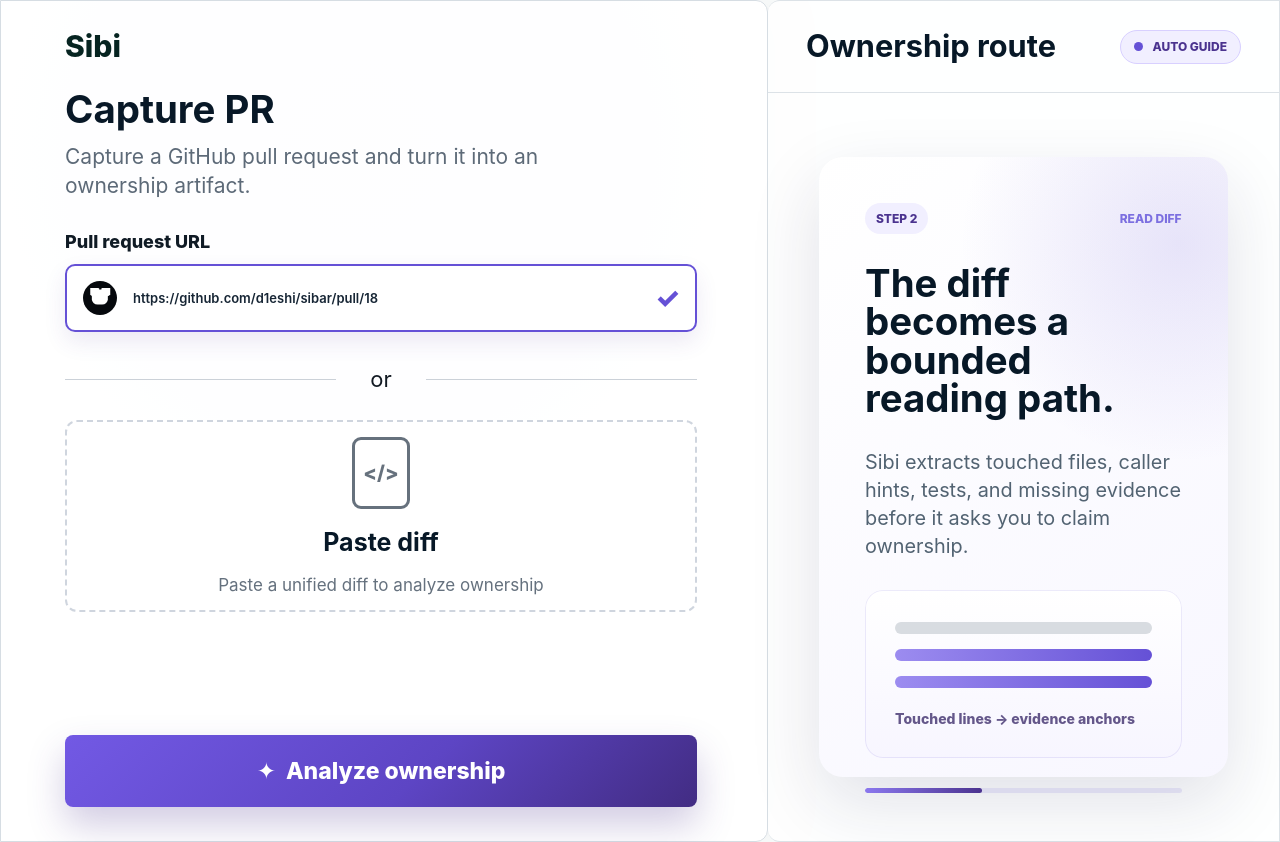
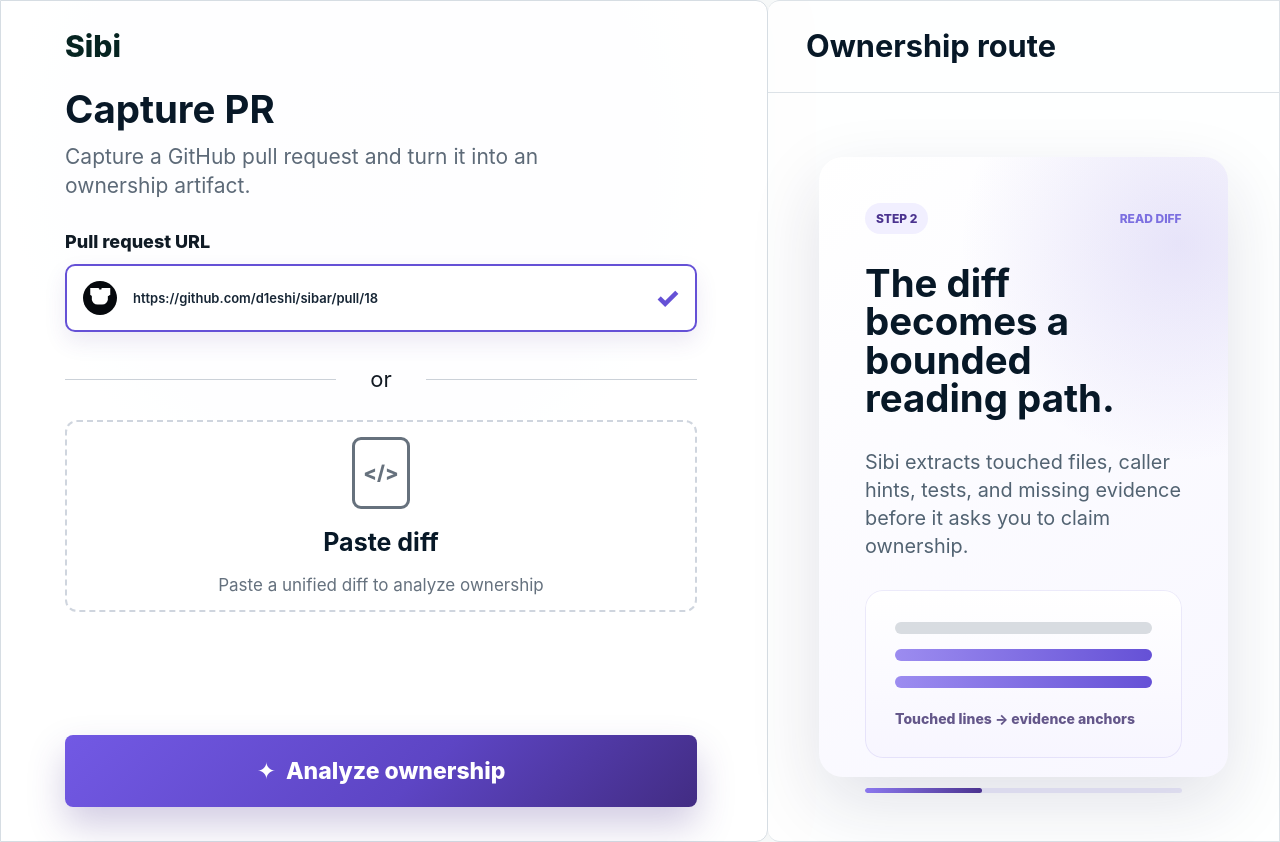
Before and after one commit to d1eshi/sibar, a React (Vite) app in the folder sibi/: page / in a window 1280 px wide. Built offline with nearby package versions, Linux system fonts and the light colour scheme; no server answers; what @pierre/diffs would draw is missing.

Commit message:
feat: remove capture auto guide badge

```diff
--- a/sibi/src/App.tsx
+++ b/sibi/src/App.tsx
@@ -146,7 +146,6 @@
       <section className="routePreview" aria-label="Ownership route preview">
         <header className="routePreviewHeader">
           <h2>Ownership route</h2>
-          <span className="routeStatus ready">Auto guide</span>
         </header>
 
         <div className="routeCanvas">
```
